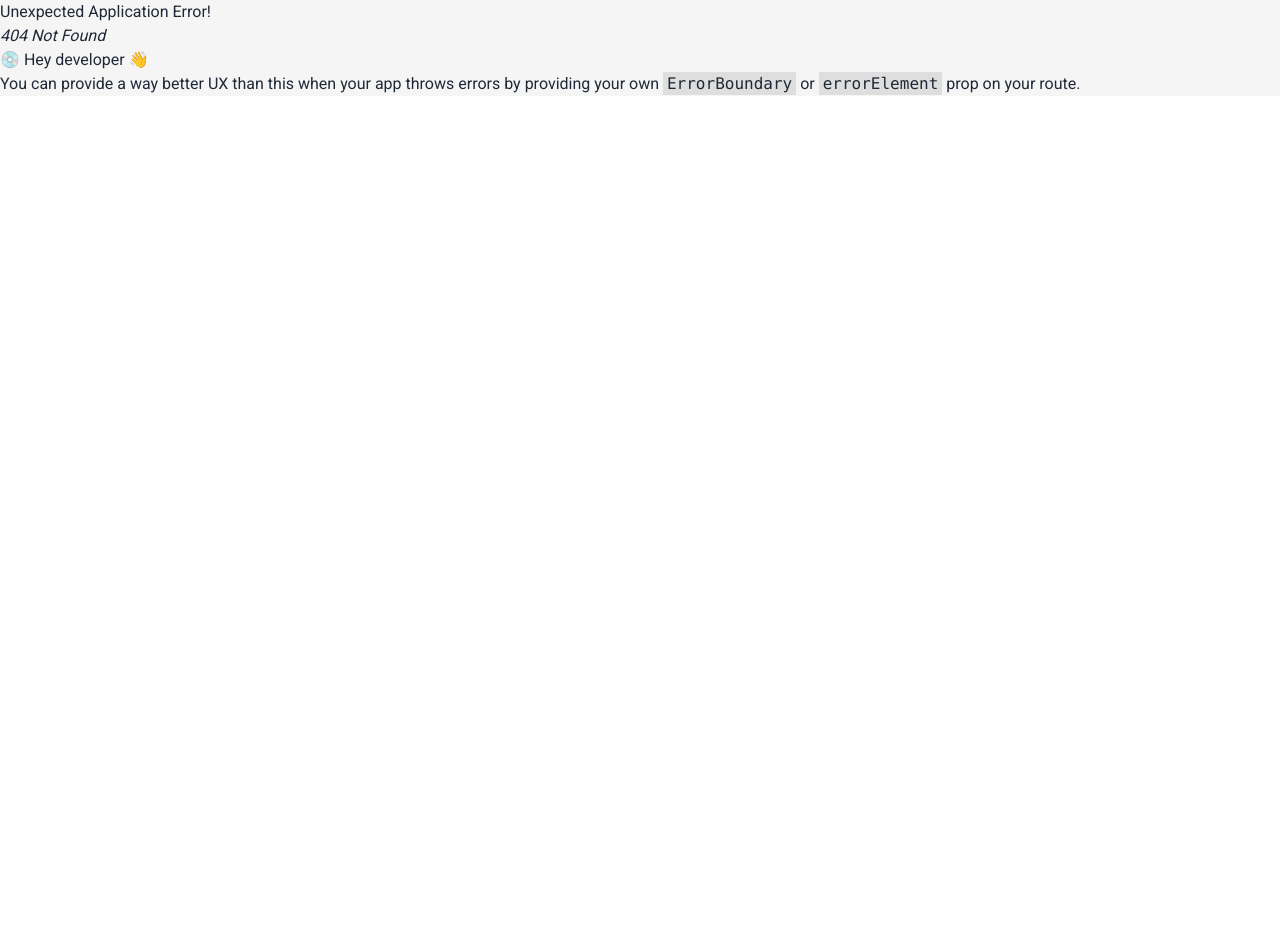
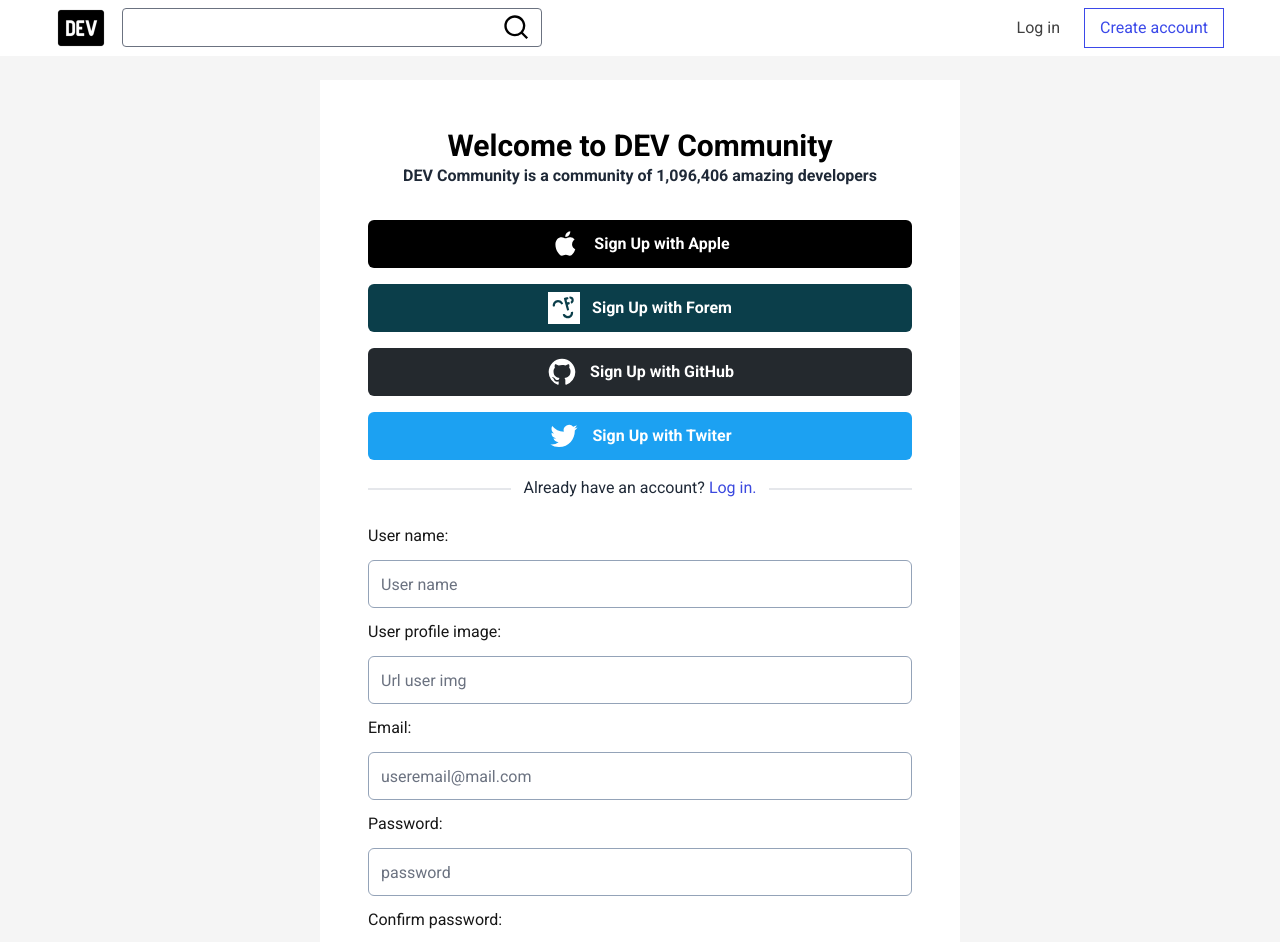
Before and after one commit to JManuelCR/react-challenge-devTo-clone, a React (Vite) app in the folder react-challenge/: page /signup in a window 1280 px wide. Before the commit this address had no page. Shown: the top 942 px of the page. Before the commit the page ends 800 px from the top, so only its background shows below. Built offline with nearby package versions, Linux system fonts and the light colour scheme.

Commit message:
sign up created

```diff
--- /dev/null
+++ b/react-challenge/src/data/buttonsSignUp.ts
@@ -0,0 +1,28 @@
+import { Props as ButtonProps } from "../components/LoginButtonNetwork"
+import apple from "../assets/icons/apple-Icon.svg"
+import forem from "../assets/icons/forem-Icon.svg"
+import github from "../assets/icons/github-Icon -white.svg"
+import twiter from "../assets/icons/tuwiter-Icon.svg"
+
+export const buttonsSignUp: ButtonProps[] = [
+    {
+        svg: apple,
+        title: "Sign Up with Apple",
+        color: "#000000",
+    },
+    {
+        svg: forem,
+        title: "Sign Up with Forem",
+        color: "#0b3e4a",
+    },
+    {
+        svg: github,
+        title: "Sign Up with GitHub",
+        color: "#24292e",
+    },
+    {
+        svg: twiter,
+        title: "Sign Up with Twiter",
+        color: "#1ca1f2",
+    },
+]
--- /dev/null
+++ b/react-challenge/src/pages/SignUp.tsx
@@ -0,0 +1,93 @@
+import { buttonsSignUp } from "../data/buttonsSignUp";
+import LoginButtonNetwork from "../components/LoginButtonNetwork";
+import Footer from "../components/Footter";
+import Navbar from "../components/Navbar";
+
+export default function SignUp() {
+  return (
+    <>
+    <Navbar />
+      <main className="w-full flex justify-center py-6 min-h-screen">
+        <section className="w-[640px] p-[48px] bg-[#fff] flex flex-col justify-center max-w-screen-md">
+          <div className="flex justify-center flex-col px-8">
+            <h1 className="text-black font-bold text-3xl text-center">
+              Welcome to DEV Community
+            </h1>
+            <p className="pb-8 text-md text-center font-semibold p">
+              DEV Community is a community of 1,096,406 amazing developers
+            </p>
+          </div>
+          <div className="flex flex-col gap-4">
+            {buttonsSignUp.map((button, index) => {
+              return (
+                <LoginButtonNetwork
+                  key={`button-${index}`}
+                  svg={button.svg}
+                  title={button.title}
+                  color={button.color}
+                />
+              );
+            })}
+          </div>
+          <div className="flex justify-center items-canter relative w-full top-3">
+            <div className="flex justify-cente items-canter pt-4 text-lg h-16 w-full">
+              <span className="w-full block bg-gray-200 h-0.5"></span>
+            </div>
+            <span className="absolute bg-[#fff] top-1 px-3 flex gap-1">
+            Already have an account?
+            <a href="" className="text-[#3B49DF]">Log in.</a>
+            </span>
+          </div>
+          <form action="submit" className="flex flex-col gap-3">
+            <label className="font-normal text-md text-[#171717]" htmlFor="">
+              User name:
+            </label>
+            <input
+              className="border-slate-400 h-12 border rounded-md bg-[#fff]"
+              type="email"
+              placeholder="User name"
+            />
+            <label className="font-normal text-md text-[#171717]" htmlFor="">
+              User profile image:
+            </label>
+            <input
+              className="border-slate-400 h-12 border rounded-md bg-[#fff]"
+              type="email"
+              placeholder="Url user img"
+            />
+            <label className="font-normal text-md text-[#171717]" htmlFor="">
+              Email:
+            </label>
+            <input
+              className="border-slate-400 h-12 border rounded-md bg-[#fff]"
+              type="email"
+              placeholder="useremail@mail.com"
+            />
+            <label className="font-normal text-md text-[#171717]" htmlFor="">
+              {" "}
+              Password:
+            </label>
+            <input
+              className="border-slate-400 h-12 border rounded-md bg-[#fff]"
+              type="password"
+              placeholder="password"
+            />
+            <label className="font-normal text-md text-[#171717]" htmlFor="">
+              {" "}
+              Confirm password:
+            </label>
+            <input
+              className="border-slate-400 h-12 border rounded-md bg-[#fff]"
+              type="password"
+              placeholder="password"
+            />
+            <div className="bg-[#3B49DF] text-[#fff] h-12 flex items-center justify-center font-semibold rounded cursor-pointer">
+              <input type="submit" value="Register" />
+            </div>
+          </form>
+        </section>
+      </main>
+      <Footer/>
+    </>
+  );
+}
```
Also changed, not shown: react-challenge/src/main.tsx (+6 -5 lines).
